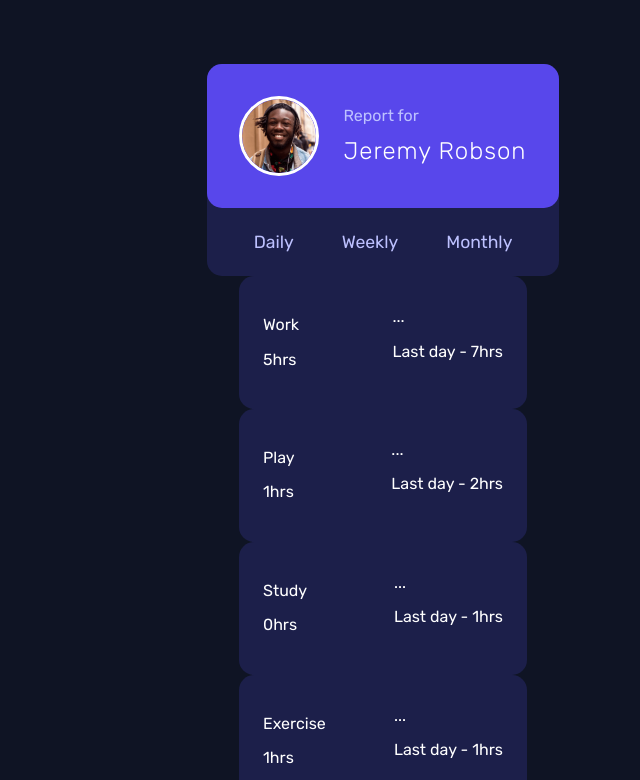
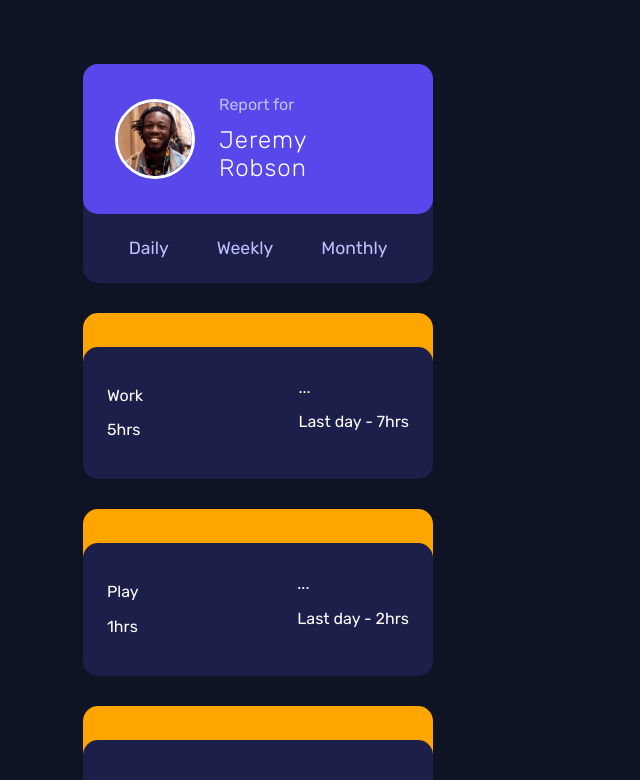
Before and after one commit to gtarrojo/time-tracking-dashboard-angular, an Angular app: page / in a window 1280 px wide. Shown: the top 780 px of the page, without its empty margins (257-897 px from the left). Built offline with nearby package versions, Linux system fonts and the light colour scheme.

Commit message:
change dashboard component structure

```diff
--- a/src/app/dashboard/components/info-card/info-card.component.css
+++ b/src/app/dashboard/components/info-card/info-card.component.css
@@ -1,9 +1,20 @@
 .card__container {
-  border-radius: 15px;
-  overflow: hidden;
-  max-width: 600px;
   display: flex;
   flex-direction: column;
+  border-radius: 15px;
+  max-width: 350px;
+  width: 100%;
+  position: relative;
+}
+
+.card__header {
+  height: 3rem;
+  background-color: orange;
+  position: absolute;
+  z-index: 1;
+  width: 100%;
+  top: -34px;
+  border-radius: 15px 15px 0px 0px;
 }
 
 .card__info {
@@ -14,4 +25,7 @@
   padding: 24px;
   background-color: var(--navy-900);
   width: 100%;
+  border-radius: 15px;
+  overflow: hidden;
+  z-index: 1;
 }
--- a/src/app/dashboard/components/info-card/info-card.component.html
+++ b/src/app/dashboard/components/info-card/info-card.component.html
@@ -1,5 +1,5 @@
-@for (activity of trackingData; track trackingData) {
 <article class="card__container">
+  <div class="card__header"></div>
   <section class="card__info">
     <div>
       <p>{{ activity.title }}</p>
@@ -25,4 +25,3 @@
     </div>
   </section>
 </article>
-}
--- a/src/app/dashboard/components/info-card/info-card.component.ts
+++ b/src/app/dashboard/components/info-card/info-card.component.ts
@@ -1,4 +1,4 @@
-import { Component, inject } from '@angular/core';
+import { Component, inject, Input } from '@angular/core';
 import { TrackingDataService } from '../../../services/tracking-data.service';
 import { IActivity, Timeframes } from '../../../interfaces/iactivity.interface';
 
@@ -9,11 +9,6 @@ import { IActivity, Timeframes } from '../../../interfaces/iactivity.interface';
   styleUrl: './info-card.component.css',
 })
 export class InfoCardComponent {
-  trackingData: IActivity[] = [];
-  trackingDataService = inject(TrackingDataService);
-  selectedTimeframe: Timeframes = 'daily';
-
-  ngOnInit() {
-    this.trackingData = this.trackingDataService.getAll();
-  }
+  @Input() activity!: IActivity;
+  @Input() selectedTimeframe!: Timeframes;
 }
--- a/src/app/dashboard/components/nav/nav.component.css
+++ b/src/app/dashboard/components/nav/nav.component.css
@@ -4,7 +4,8 @@
   background-color: var(--navy-900);
   border-radius: 15px;
   overflow: hidden;
-  max-width: 600px;
+  max-width: 350px;
+  width: 100%;
 }
 
 /* user  */
--- a/src/app/dashboard/dashboard/dashboard.component.css
+++ b/src/app/dashboard/dashboard/dashboard.component.css
@@ -1,5 +1,5 @@
 .container {
-  max-width: calc(100% - 20px);
+  max-width: 600px;
   color: white;
   display: flex;
   flex-direction: column;
@@ -9,3 +9,14 @@
   margin-left: auto;
   margin-right: auto;
 }
+
+.container--info {
+  display: flex;
+  flex-direction: column;
+  gap: 4rem;
+  margin-top: 4rem;
+}
+
+.container section {
+  width: 100%;
+}
--- a/src/app/dashboard/dashboard/dashboard.component.html
+++ b/src/app/dashboard/dashboard/dashboard.component.html
@@ -1,4 +1,11 @@
 <div class="container">
   <section><app-nav></app-nav></section>
-  <section><app-info-card></app-info-card></section>
+  <section class="container--info">
+    @for (activity of trackingData; track trackingData) {
+    <app-info-card
+      [activity]="activity"
+      [selectedTimeframe]="selectedTimeframe"
+    ></app-info-card>
+    }
+  </section>
 </div>
--- a/src/app/dashboard/dashboard/dashboard.component.ts
+++ b/src/app/dashboard/dashboard/dashboard.component.ts
@@ -1,6 +1,8 @@
-import { Component } from '@angular/core';
+import { Component, inject } from '@angular/core';
 import { NavComponent } from '../components/nav/nav.component';
 import { InfoCardComponent } from '../components/info-card/info-card.component';
+import { IActivity, Timeframes } from '../../interfaces/iactivity.interface';
+import { TrackingDataService } from '../../services/tracking-data.service';
 
 @Component({
   selector: 'app-dashboard',
@@ -8,4 +10,12 @@ import { InfoCardComponent } from '../components/info-card/info-card.component';
   templateUrl: './dashboard.component.html',
   styleUrl: './dashboard.component.css',
 })
-export class DashboardComponent {}
+export class DashboardComponent {
+  trackingData: IActivity[] = [];
+  trackingDataService = inject(TrackingDataService);
+  selectedTimeframe: Timeframes = 'daily';
+
+  ngOnInit() {
+    this.trackingData = this.trackingDataService.getAll();
+  }
+}
```
